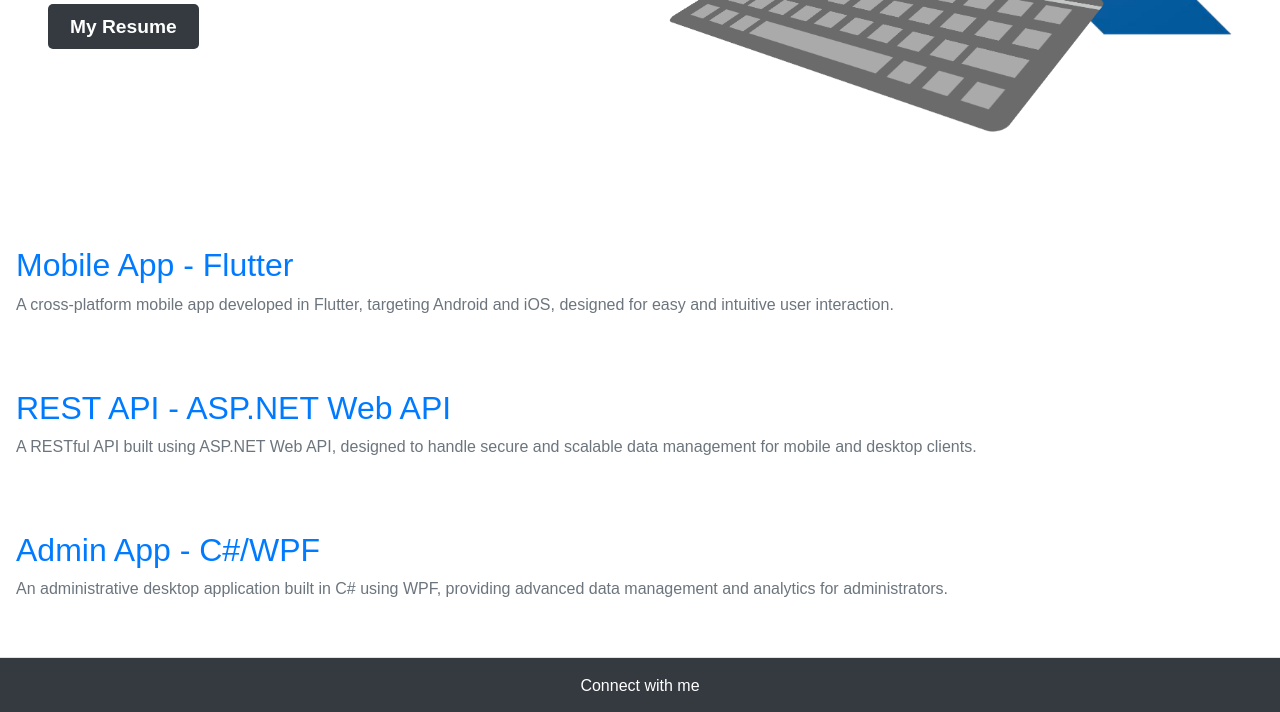
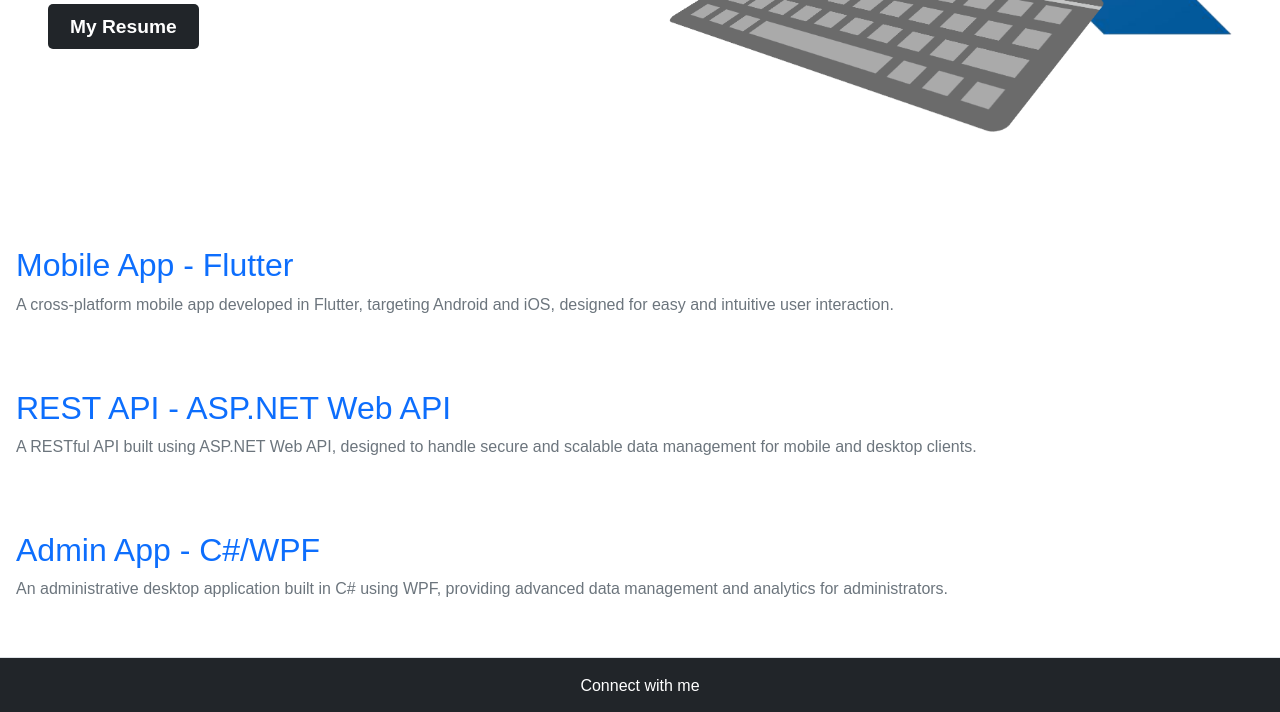
Before and after one commit to Yasser-EL/Yasser-EL.github.io, a plain HTML site: page index.html in a window 1280 px wide. Shown: the part 582-1294 px from the top of the page. Drawn offline with nearby package versions, Linux system fonts and the light colour scheme.

Commit message:
Update index.html

```diff
--- a/index.html
+++ b/index.html
@@ -6,7 +6,8 @@
     <meta name="description" content="Yasser EL ARABI - Software Development Portfolio">
     <meta name="keywords" content="C#, ASP.NET, Flutter, WPF, REST API, Mobile App Development">
     <title>Yasser EL ARABI - Software Development Portfolio</title>
-    <link rel="stylesheet" href="https://maxcdn.bootstrapcdn.com/bootstrap/4.5.2/css/bootstrap.min.css">
+    <link href="https://cdn.jsdelivr.net/npm/bootstrap@5.3.3/dist/css/bootstrap.min.css" rel="stylesheet" integrity="sha384-QWTKZyjpPEjISv5WaRU9OFeRpok6YctnYmDr5pNlyT2bRjXh0JMhjY6hW+ALEwIH" crossorigin="anonymous">
+    <script src="https://cdn.jsdelivr.net/npm/bootstrap@5.3.3/dist/js/bootstrap.bundle.min.js" integrity="sha384-YvpcrYf0tY3lHB60NNkmXc5s9fDVZLESaAA55NDzOxhy9GkcIdslK1eN7N6jIeHz" crossorigin="anonymous"></script>
     <link rel="stylesheet" href="https://cdnjs.cloudflare.com/ajax/libs/font-awesome/5.15.4/css/all.min.css">
     <link rel="stylesheet" href="styles/style.css">
 
```
